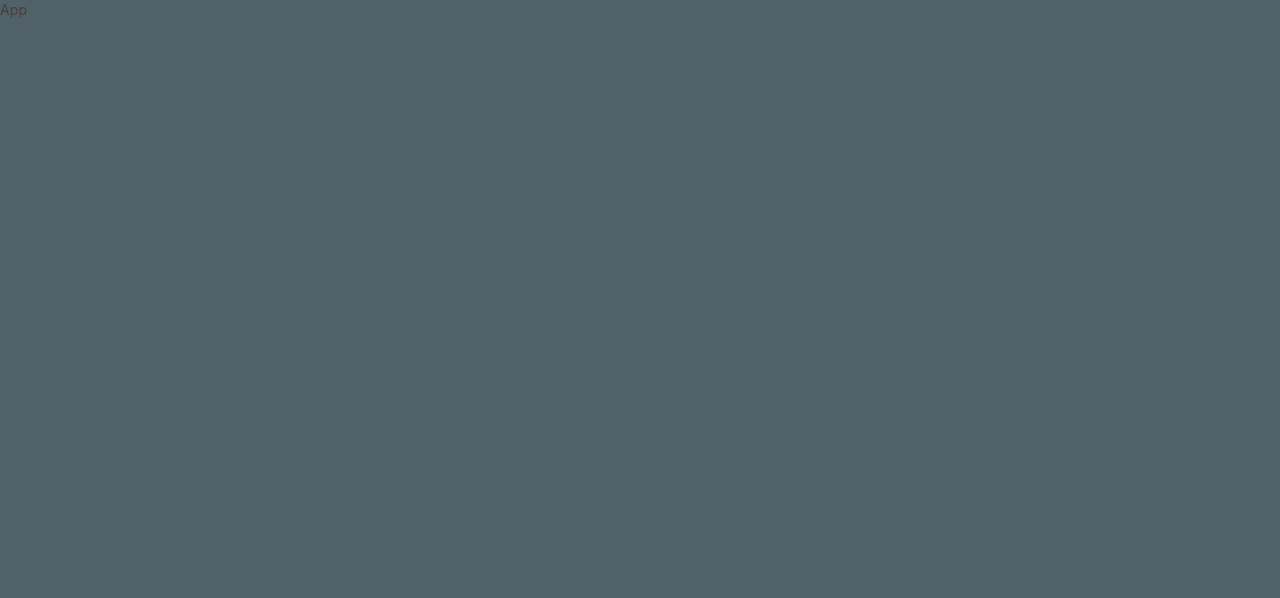
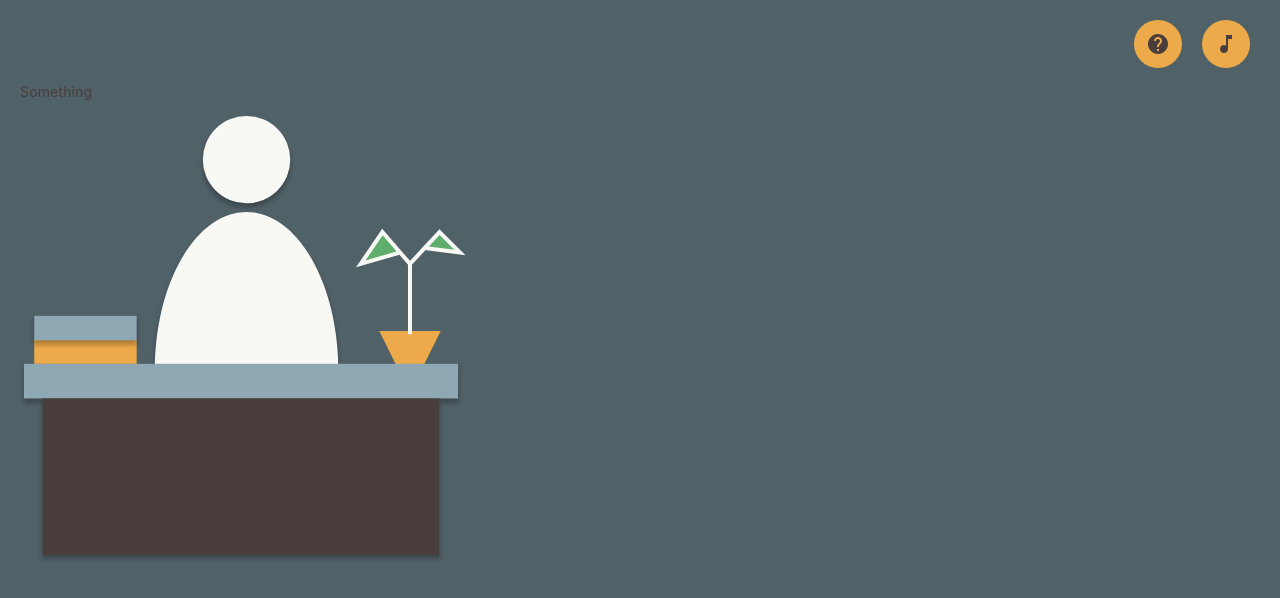
Before and after one commit to chrisrabe/library, a React (Create React App) app in the folder library-client/: page / in a window 1280 px wide. Shown: the top 598 px of the page. Built offline with nearby package versions, Linux system fonts and the light colour scheme.

Commit message:
added icon button reusable

```diff
--- a/library-client/package.json
+++ b/library-client/package.json
@@ -8,6 +8,7 @@
     "@testing-library/jest-dom": "^5.11.9",
     "@testing-library/react": "^11.2.3",
     "@testing-library/user-event": "^12.6.2",
+    "prop-types": "^15.7.2",
     "react": "^17.0.1",
     "react-dom": "^17.0.1",
     "react-scripts": "4.0.1",
--- a/library-client/src/App.jsx
+++ b/library-client/src/App.jsx
@@ -1,5 +1,17 @@
+import styled from 'styled-components';
+import Home from 'components/pages/Home';
+
+const Container = styled.div`
+  padding: 20px;
+  height: 100vh;
+`;
+
 function App() {
-  return <div>App</div>;
+  return (
+    <Container>
+      <Home />
+    </Container>
+  );
 }
 
 export default App;
--- /dev/null
+++ b/library-client/src/components/common/IconButton/index.jsx
@@ -0,0 +1,14 @@
+import React from 'react';
+import PropTypes from 'prop-types';
+import { StyledIconButton } from 'components/common/IconButton/styles';
+
+const IconButton = ({ children, onClick }) => (
+  <StyledIconButton onClick={onClick}>{children}</StyledIconButton>
+);
+
+IconButton.propTypes = {
+  children: PropTypes.node.isRequired,
+  onClick: PropTypes.func,
+};
+
+export default IconButton;
--- /dev/null
+++ b/library-client/src/components/common/IconButton/styles.js
@@ -0,0 +1,24 @@
+import { IconButton } from '@material-ui/core';
+import styled, { keyframes } from 'styled-components';
+import colors from 'theme/colors';
+
+const grow = keyframes`
+  from {
+    transform: scale(1);
+  }
+
+  to {
+    transform: scale(1.2);
+  }
+`;
+
+export const StyledIconButton = styled(IconButton)`
+  color: ${(props) => props.theme.palette.text.primary};
+  background-color: ${(props) => props.theme.palette.secondary.main};
+  margin: 0px 10px;
+
+  :hover {
+    animation: ${grow} 800ms ease-in infinite alternate;
+    background-color: ${colors.darkAccent};
+  }
+`;
--- /dev/null
+++ b/library-client/src/components/pages/Home/components/Header/index.jsx
@@ -0,0 +1,23 @@
+import React from 'react';
+import styled from 'styled-components';
+import IconButton from 'components/common/IconButton';
+import { Help, MusicNote } from '@material-ui/icons';
+
+const Container = styled.div`
+  display: flex;
+  flex-direction: row;
+  justify-content: flex-end;
+`;
+
+const Header = () => (
+  <Container>
+    <IconButton>
+      <Help />
+    </IconButton>
+    <IconButton>
+      <MusicNote />
+    </IconButton>
+  </Container>
+);
+
+export default Header;
--- /dev/null
+++ b/library-client/src/components/pages/Home/index.jsx
@@ -0,0 +1,22 @@
+import React from 'react';
+import Librarian from 'assets/librarian.svg';
+import styled from 'styled-components';
+import Header from 'components/pages/Home/components/Header';
+
+const Container = styled.div`
+  height: 100%;
+`;
+
+const Home = () => (
+  <Container>
+    <Header />
+    <div>
+      <p>Something</p>
+    </div>
+    <div>
+      <img src={Librarian} alt="Librarian" />
+    </div>
+  </Container>
+);
+
+export default Home;
```
Also changed, not shown: library-client/.eslintrc.json, library-client/src/assets/librarian.svg (added), 1 other file (tests, documents, lock files or other folders).
